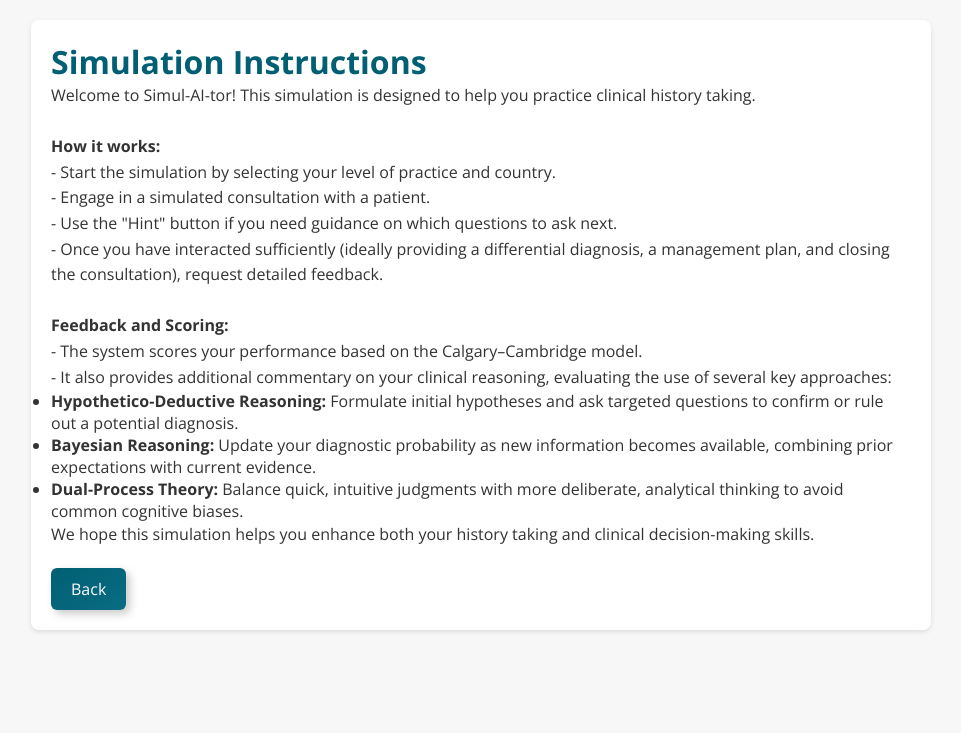
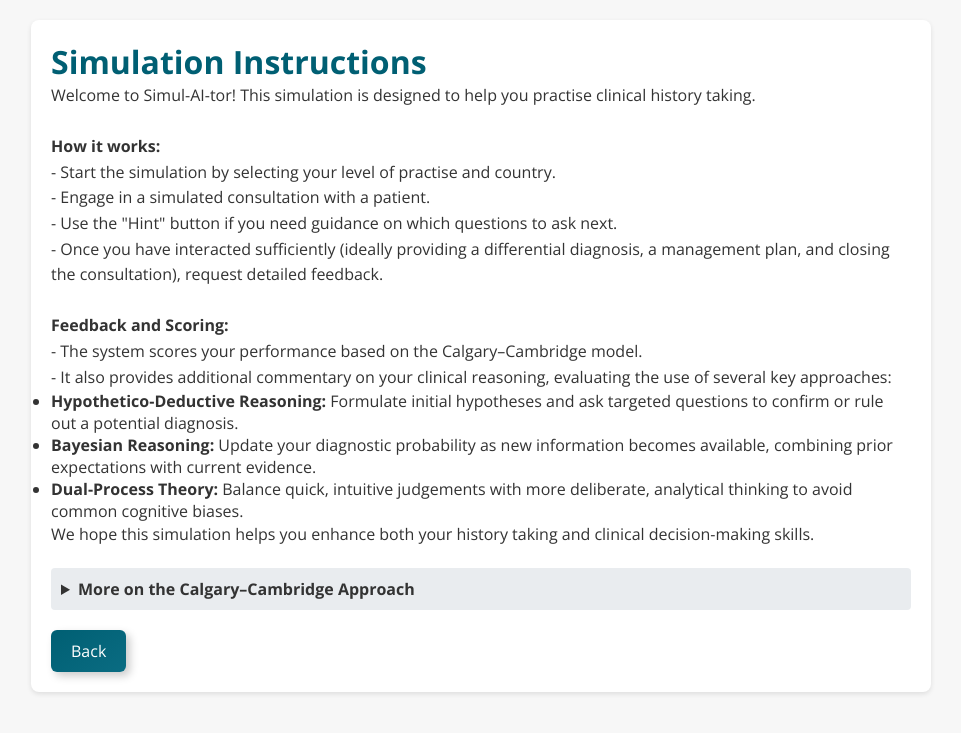
Before and after one commit to StudPharm1711/Web_Sim, a Flask app: page /instructions in a window 1280 px wide. Shown: the top 733 px of the page, without its empty margins (159-1120 px from the left). Run offline with Flask 3, Linux system fonts and the light colour scheme; the visitor is signed in with stand-in values (Sample User, id 1).

Commit message:
instructions update

```diff
--- a/templates/instructions.html
+++ b/templates/instructions.html
@@ -51,17 +51,28 @@
         .btn-3d:active {
             transform: translateY(2px);
         }
+        /* Optional styling for the details element */
+        details {
+            margin-top: 20px;
+            padding: 10px;
+            background: #e9ecef;
+            border-radius: 4px;
+        }
+        summary {
+            font-weight: bold;
+            cursor: pointer;
+        }
     </style>
 </head>
 <body>
     <div class="container">
         <h1>Simulation Instructions</h1>
         <p>
-            Welcome to Simul-AI-tor! This simulation is designed to help you practice clinical history taking.
+            Welcome to Simul-AI-tor! This simulation is designed to help you practise clinical history taking.
             <br><br>
             <strong>How it works:</strong>
             <br>
-            - Start the simulation by selecting your level of practice and country.
+            - Start the simulation by selecting your level of practise and country.
             <br>
             - Engage in a simulated consultation with a patient.
             <br>
@@ -78,11 +89,32 @@
         <ul>
             <li><strong>Hypothetico-Deductive Reasoning:</strong> Formulate initial hypotheses and ask targeted questions to confirm or rule out a potential diagnosis.</li>
             <li><strong>Bayesian Reasoning:</strong> Update your diagnostic probability as new information becomes available, combining prior expectations with current evidence.</li>
-            <li><strong>Dual-Process Theory:</strong> Balance quick, intuitive judgments with more deliberate, analytical thinking to avoid common cognitive biases.</li>
+            <li><strong>Dual-Process Theory:</strong> Balance quick, intuitive judgements with more deliberate, analytical thinking to avoid common cognitive biases.</li>
         </ul>
         <p>
             We hope this simulation helps you enhance both your history taking and clinical decision-making skills.
         </p>
+
+        <!-- Dropdown for the Calgary–Cambridge narrative -->
+        <details>
+            <summary>More on the Calgary–Cambridge Approach</summary>
+            <p>
+                Taking a patient's history using the Calgary–Cambridge approach involves clear and structured communication, creating a comfortable environment for patients to openly share essential information. Begin by initiating the consultation warmly, introducing yourself clearly, confirming the patient's identity, and setting expectations.
+            </p>
+            <p>
+                Next, gather information by actively listening, asking open-ended questions, and gently exploring the patient's concerns, symptoms, and experiences. Employ reflective questioning and periodically summarise key points to confirm your understanding and ensure clarity.
+            </p>
+            <p>
+                When appropriate, gain explicit consent for a physical examination by clearly explaining the purpose, procedure, and relevance to the patient's presenting issues. Perform the examination respectfully, maintaining patient dignity throughout. After completing the examination, review the findings with the patient at an appropriate time, clearly explaining how these results inform your clinical reasoning.
+            </p>
+            <p>
+                Incorporate clinical reasoning methods such as hypothetico-deductive reasoning by generating hypotheses based on the gathered information and examination findings, then methodically testing these hypotheses. Employ Bayesian reasoning by considering the probability of different conditions, weighing new information against existing knowledge, and updating your assessments accordingly.
+            </p>
+            <p>
+                As the consultation concludes, summarise the key points discussed, including your reasoning process and the next steps. Check the patient's understanding and invite further questions or concerns. Always maintain an empathetic, respectful attitude to build trust and a strong therapeutic relationship. This structured approach enhances clinical reasoning, minimises miscommunication, and fosters patient-centred care.
+            </p>
+        </details>
+
         <a href="{{ url_for('simulation') }}" class="btn-3d">Back</a>
     </div>
 </body>
```
